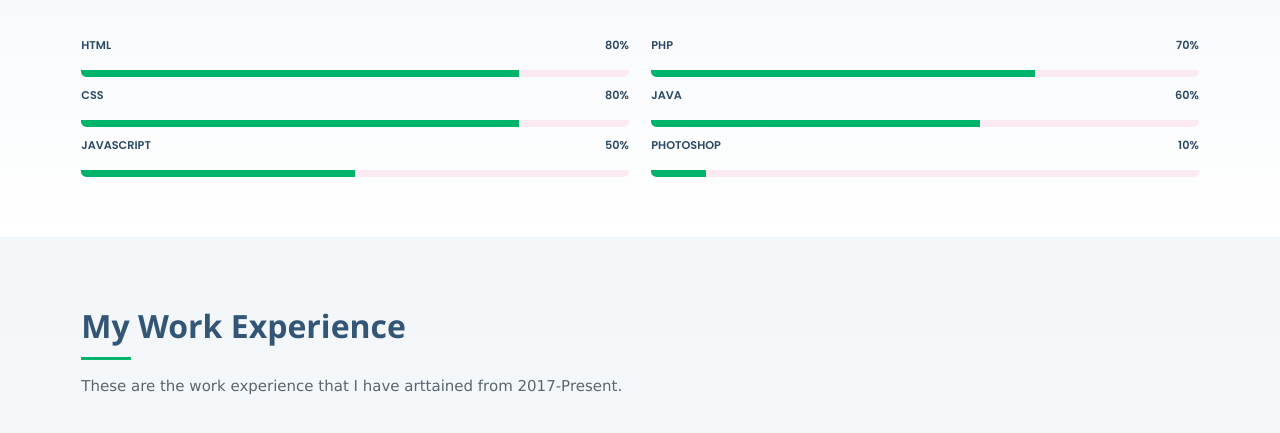
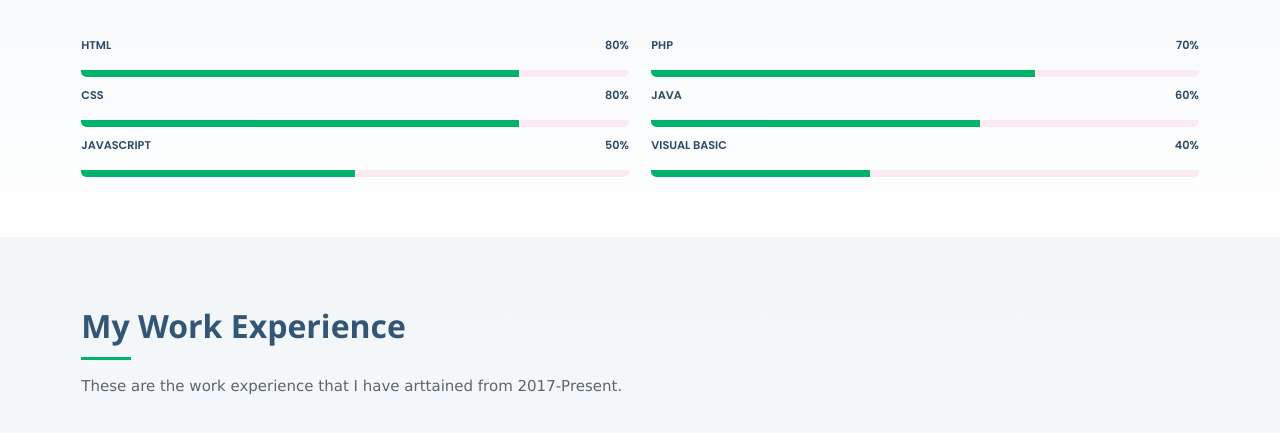
Before and after one commit to nicsanacleto/nicsanacleto.github.io, a plain HTML site: page index.html in a window 1280 px wide. Shown: the part 1344-1777 px from the top of the page. Drawn offline with nearby package versions, Linux system fonts and the light colour scheme; a web font is replaced by a local one.

Commit message:
Update index.html

```diff
--- a/index.html
+++ b/index.html
@@ -153,9 +153,9 @@
             </div>
 
             <div class="progress">
-              <span class="skill">Photoshop <i class="val">10%</i></span>
+              <span class="skill">Visual Basic <i class="val">40%</i></span>
               <div class="progress-bar-wrap">
-                <div class="progress-bar" role="progressbar" aria-valuenow="10" aria-valuemin="0" aria-valuemax="100"></div>
+                <div class="progress-bar" role="progressbar" aria-valuenow="40" aria-valuemin="0" aria-valuemax="100"></div>
               </div>
             </div>
 
```
